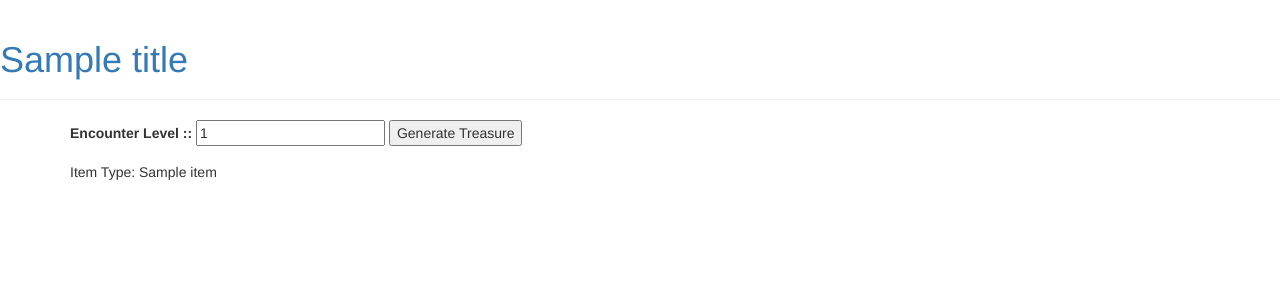
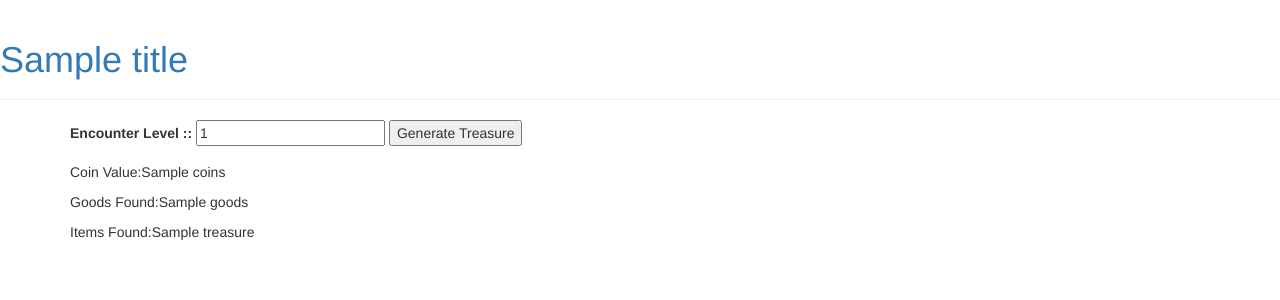
Before and after one commit to ShivonQ/Django_Random_Generator, a Django app: template templates/treasure_result.html in a window 1280 px wide. Shown: the top 300 px of the page. Run offline with Django 3.2, Linux system fonts and the light colour scheme; the template is opened without the code that fills it: most values are stand-ins (such as "Sample title", 1, 10 or a date in 2020); some libraries are stand-ins or nearby versions.

```diff
--- a/Random_Gen/admin.py
+++ b/Random_Gen/admin.py
@@ -6,6 +6,8 @@ from Random_Gen.models import *
 admin.site.register(TreasureCoinsBaseValue)
 admin.site.register(TreasureGoodsBaseValue)
 admin.site.register(TreasureItemsBaseResults)
+
+
 admin.site.register(MundaneItemBaseTable)
 admin.site.register(MundaneAlchemical)
 admin.site.register(MundaneArmor)
--- a/Random_Gen/models.py
+++ b/Random_Gen/models.py
@@ -1,7 +1,4 @@
 from django.db import models
-from random import randint
-# Create your models here.
-
 
 class TreasureCoinsBaseValue(models.Model):
     level = models.IntegerField()
--- a/templates/treasure_result.html
+++ b/templates/treasure_result.html
@@ -1,11 +1,19 @@
 {% extends 'base.html' %}
 
 {% block content %}
-
-{#{% for x in item %}#}
-{#  <p>item_type: {{ x.item_type }}</p>#}
+<p>Coin Value:{{ treasure.coins }}</p>
+<p>Goods Found:{{ treasure.goods }}</p>
+<p>Items Found:{{ treasure.items }}</p>
+{#{% for x in treasure %}#}
+{#    {% if x == 0 %}#}
+{#        <p>Coins: {{ x.coins }}</p>#}
+{##}
+{#    {% else %}#}
+{#        <p>{{ x }}</p>#}
+{#    {% endif %}#}
+{##}
 {#{% endfor %}#}
-    <p>Item Type: {{ item }}</p>
+{#    <p>Coins: {{ treasure.coins }}</p>#}
 {#    {% if result|length > 0 %}#}
 {##}
 {#        <p>HEY YOU ARE SEEING THE TREASURE RESULT SECTION!!!!!!!!!!</p>#}
```
Also changed, not shown: Random_Gen/views.py (+18 -10 lines), 1 other file.
